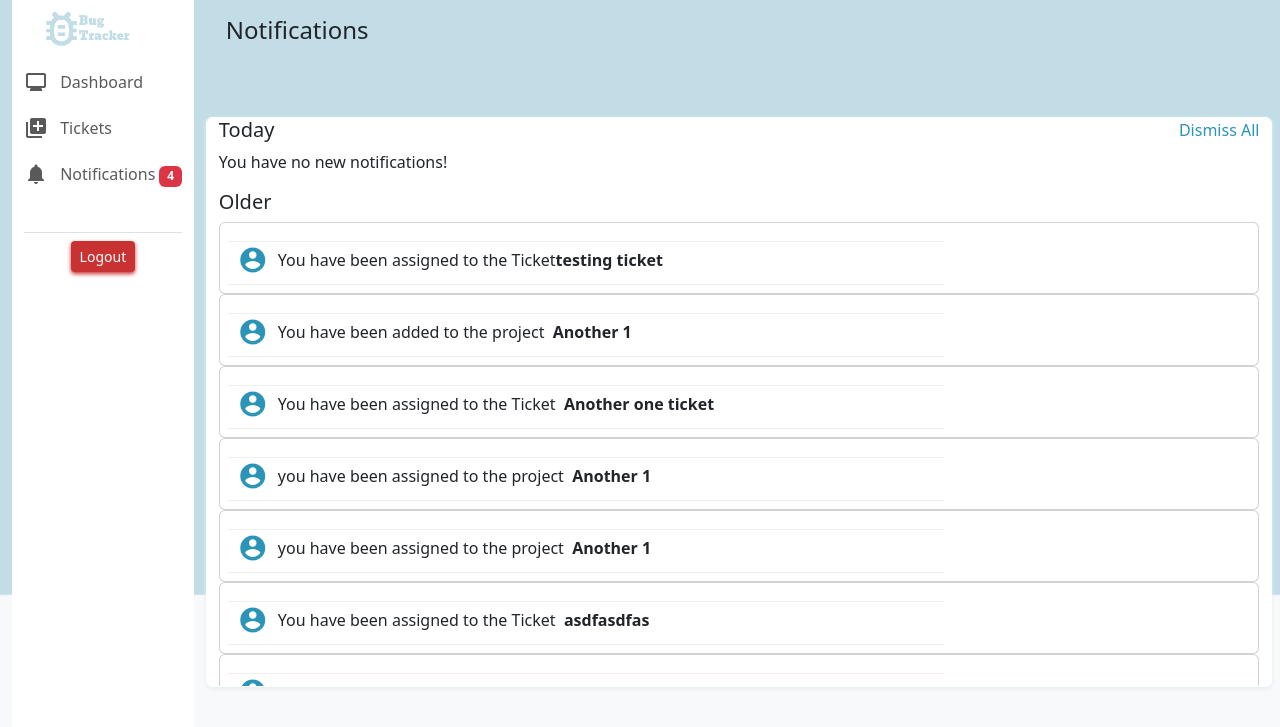
After one commit to ntwari-bruce/Issue-Tracking-webapp, a Django app: page /notifications in a window 1280 px wide. The commit adds this page. Shown: the top 727 px of the page. Run offline with Django 4.2, Linux system fonts and the light colour scheme; a user stored in the database is signed in; data comes from the database, SQL or seed files in the repository; some libraries are stand-ins or nearby versions.

Commit message:
main features in notification feature

```diff
--- a/Issue_Tracking_system/bug_tracker/static/index.js
+++ b/Issue_Tracking_system/bug_tracker/static/index.js
@@ -180,7 +180,6 @@ $(document).on('click', '.delete-ticket-link', function () {
     });
   }
 });
-
 document.addEventListener('DOMContentLoaded', function() {
   // Function to handle the click event on the ticket row
   function handleTicketClick(event) {
@@ -328,15 +327,17 @@ document.addEventListener('DOMContentLoaded', function() {
                       </div>
                       <div class="d-flex justify-content-between">
                         <div class="size3 ps-2">${savedComment.content}</div>
-                        <div>
-                          <span class="material-icons align-text-center more-vert-icon2 pe-3">
-                            more_horiz
-                          </span>
+                        <div class="dropdown">
+                        <i class="material-icons more-vert-iconx" data-bs-toggle="dropdown" aria-haspopup="true" aria-expanded="false" >more_horiz</i>
+                        <div class="dropdown-menu">
+                          <a class="dropdown-item delete-comment-link" data-comment-id="${ savedComment.id }">Delete Comment</a>
                         </div>
+                      </div>
                       </div>
                     </div>
                   `;
                   commentsContainer.insertAdjacentHTML('afterbegin', newCommentHTML);
+
 
                   // Clear the comment input field
                   commentInput.value = '';
--- /dev/null
+++ b/Issue_Tracking_system/bug_tracker/static/notifications.js
@@ -0,0 +1,21 @@
+window.addEventListener('DOMContentLoaded', (event) => {
+    const dismissAll = document.getElementById('dismiss-all');
+    const notificationCards = document.querySelectorAll('.notification-card');
+    const today = document.querySelector('.today');
+    const older = document.querySelector('.older');
+
+    dismissAll.addEventListener('click', function(e){
+        e.preventDefault();
+        notificationCards.forEach(card => {
+            card.classList.add('display-none');
+        });
+        today.style.display = 'none';
+        older.style.display = 'none';
+        dismissAll.style.display = 'none';
+        const row = document.querySelector('.notification-container');
+        const message = document.createElement('h4');
+        message.classList.add('text-center');
+        message.innerHTML = 'All caught up!';
+        row.appendChild(message);
+    });
+});
--- a/Issue_Tracking_system/bug_tracker/static/styles.css
+++ b/Issue_Tracking_system/bug_tracker/static/styles.css
@@ -279,3 +279,117 @@ tbody td {
   background-color: #458da5;
   border: 1px solid #458da5;
 }
+
+.row1{
+  padding-top: 15px;
+  width: 50%;
+  display: flex;
+  flex-flow: column;
+  .card{
+    width: 100%;
+    margin-bottom: 5px;
+    display: block;
+    transition: opacity 0.3s;
+  }
+}
+
+
+.card-body{
+  padding: 0.5rem;
+  table{
+    width: 100%;
+    tr{
+      display:flex;
+      td{
+        a.btn{
+          font-size: 0.8rem;
+          padding: 3px;
+        }
+      }
+      td:nth-child(2){
+        text-align:right;
+        justify-content: space-around;
+      }
+    }
+  }
+
+}
+
+.card-body{
+  padding: 0.5rem;
+  table{
+    width: 100%;
+    tr{
+      display:flex;
+      td{
+        a.btn{
+          font-size: 0.8rem;
+          padding: 3px;
+        }
+      }
+      td:nth-child(2){
+        text-align:right;
+        justify-content: space-around;
+      }
+    }
+  }
+
+}
+.card-title:before {
+  display: inline-block;
+  font-family: 'Material Icons';
+  font-weight: 900;
+  font-size: 1.1rem;
+  text-align: center;
+  border: 2px solid grey;
+  border-radius: 100px;
+  width: 30px;
+  height: 10px;
+  padding-bottom: 1px;
+  margin-right: 5px;
+}
+
+.notification-invitation {
+  .card-body {
+    .card-title:before {
+      color: #90CAF9;
+      border-color: #90CAF9;
+    }
+  }
+}
+.card.display-none{
+  display: none;
+  transition: opacity 2s;
+}
+.y-n{
+  text-decoration: none;
+  color: #2b94b7;
+}
+
+.matt{
+  size: 20px;
+}
+.not-text{
+  align-items: center;
+  vertical-align: center;
+  text-align: center;
+}
+.card-title {
+  display: flex;
+  align-items: center;
+}
+
+.card-title span.material-icons-outlined {
+  margin-right: 10px;
+  vertical-align: middle;
+}
+.card-title span.material-icons{
+  margin-right: 10px;
+  vertical-align: middle;
+  font-size: 30px;
+  color: #2b94b7;
+}
+.notification-container {
+  max-height: 570px;
+  overflow-y: auto;
+}
--- a/Issue_Tracking_system/bug_tracker/templates/bug_tracker/index.html
+++ b/Issue_Tracking_system/bug_tracker/templates/bug_tracker/index.html
@@ -172,7 +172,6 @@
       </div>
     </div>
   </div>
-
 {% endblock %}
 {% block script %}
 <script src="{% static 'chart1.js' %}"></script>
--- a/Issue_Tracking_system/bug_tracker/templates/bug_tracker/layout.html
+++ b/Issue_Tracking_system/bug_tracker/templates/bug_tracker/layout.html
@@ -35,12 +35,12 @@
                           </span> <span class="align-top ps-2 text-color4">Dashboard</span></a>
                       </li>
                       <li class="nav-item ">
-                        <a class="nav-link" href="#"><span class="material-icons md2-17 md-light3">
+                        <a class="nav-link" href="{% url 'tickets' %}"><span class="material-icons md2-17 md-light3">
                           queue
                           </span> <span class="align-top ps-2 text-color4">Tickets</span></a>
                       </li>
                       <li class="nav-item">
-                        <a class="nav-link " href="#"><span class="material-icons md2-17 md-light3">
+                        <a class="nav-link " href="{% url 'notifications'%}"><span class="material-icons md2-17 md-light3">
                           notifications
                           </span> <span class="align-top ps-2 text-color4">Notifications<span class="badge bg-danger ms-1">4</span></span></a>
                       </li>
--- /dev/null
+++ b/Issue_Tracking_system/bug_tracker/templates/bug_tracker/notifications.html
@@ -0,0 +1,67 @@
+{% extends "bug_tracker/layout.html" %}
+
+{% block title %}Notifications{% endblock %}
+
+{% load static %}
+
+{% block content %}
+<div class="col-sm-10">
+    <div class="pt-3 ps-2 h4 pb-3">Notifications</div>
+    <div class="row">
+        <div class="col-sm-12 bg-light2 border-charts mt-5 rounded notification-container">
+            <div class="d-flex justify-content-between">
+                <div class="h5 today">Today</div>
+                <div class="dismiss"><a id="dismiss-all" class="y-n" href="#">Dismiss All</a></div>
+            </div>
+            {% if none_notification %}
+                <p>{{ none_notification }}</p>
+            {% endif %}
+
+            {% if notifications %}
+                {% for notification in notifications %}
+                    <div class="card notification-card notification-invitation mt-1">
+                        <div class="card-body">
+                            <table>
+                                <tr>
+                                    <td style="width:70%">
+                                        <div class="card-title">
+                                            <span class="material-icons">account_circle</span>
+                                            {{ notification.message|safe }}
+                                        </div>
+                                    </td>
+                                </tr>
+                            </table>
+                        </div>
+                    </div>
+                {% endfor %}
+            {% endif %}
+
+            <div class="d-flex justify-content-between mt-3">
+                <div class="h5 older">Older</div>
+            </div>
+            {% if older_notifications %}
+                {% for notification in older_notifications %}
+                    <div class="card notification-card notification-invitation">
+                        <div class="card-body">
+                            <table>
+                                <tr>
+                                    <td style="width:70%">
+                                        <div class="card-title">
+                                            <span class="material-icons">account_circle</span>
+                                            {{ notification.message|safe }}
+                                        </div>
+                                    </td>
+                                </tr>
+                            </table>
+                        </div>
+                    </div>
+                {% endfor %}
+            {% endif %}
+        </div>
+    </div>
+</div>
+{% endblock %}
+{% block script %}
+<script src="{% static 'notifications.js' %}"></script>
+<script src="{% static 'index.js' %}"></script>
+{% endblock %}
--- a/Issue_Tracking_system/bug_tracker/urls.py
+++ b/Issue_Tracking_system/bug_tracker/urls.py
@@ -16,6 +16,8 @@ urlpatterns=[
     path("update_members/<int:id>", views.update_members, name="update_members"),
     path("create_ticket/<int:project_id>", views.create_ticket, name="create_ticket"),
     path("update_ticket/<int:project_id>", views.update_ticket, name="update_ticket"),
+    path("tickets", views.tickets, name="tickets"),
+    path("notifications", views.notifications, name="notifications"),
 
     #api routes
     path('api/project/<int:pk>/', views.project_detail, name='project-detail'),
@@ -25,6 +27,9 @@ urlpatterns=[
     path("project_view/<int:project_id>/edit_ticket/<int:ticket_id>/", views.edit_ticket, name="edit_ticket"),
     path("project_view/<int:project_id>/get_ticket_details/<int:ticket_id>/", views.get_ticket_details, name="get_ticket_details"),
     path("save_comment/", views.save_comment, name='save_comment'),
-    path("delete_comment/<int:comment_id>/", views.delete_comment, name="delete_comment")
+    path("delete_comment/<int:comment_id>/", views.delete_comment, name="delete_comment"),
+    path("chart_data/", views.chart_data, name="chart_data"),
+    path("chart_data2/", views.chart_data2, name="chart_data2"),
+    path("chart_data3/", views.chart_data3, name="chart_data3")
 
 ]
--- a/Issue_Tracking_system/bug_tracker/views.py
+++ b/Issue_Tracking_system/bug_tracker/views.py
@@ -1,8 +1,8 @@
 from django.shortcuts import render, get_object_or_404
 from django.http import HttpResponse, request, HttpResponseRedirect
 from django.contrib.auth.decorators import login_required
-from django.db import IntegrityError
-from .models import CustomUser, Project, Ticket, Comment
+from django.db import IntegrityError, models
+from .models import CustomUser, Project, Ticket, Comment, Notification
 from django.contrib import auth
 from django.contrib.auth import authenticate,login as auth_login, logout as auth_logout, get_backends
 from django.urls import reverse
@@ -12,6 +12,11 @@ from django.core.paginator import Paginator
 import json
 from django.core.serializers.json import DjangoJSONEncoder
 from django.core.serializers import serialize
+from datetime import datetime, timedelta, time
+from django.utils import timezone
+
+
+
 
 
 # Create your views here
@@ -110,6 +115,17 @@ def create_project(request):
         project.save()
         team_members = CustomUser.objects.filter(pk__in=team_members_ids)
         project.team_members.set(team_members)
+        # sending a notification to another user
+        for member in list(team_members):
+            if member != request.user:
+                notification = Notification(
+                    user = member,
+                    project = project,
+                    message = f"You have been added to the project &nbsp;<b>{project.project_name}</b>",
+                    created_at = timezone.now()
+                )
+                notification.save()
+
         return HttpResponseRedirect(reverse("index"))
 
 
@@ -141,6 +157,16 @@ def update_project(request):
         project.save()
         team_members = CustomUser.objects.filter(pk__in=team_members_ids)
         project.team_members.set(team_members)
+        # notify the users involved in the project
+        for member in list(team_members):
+            if member != request.user:
+                notification = Notification(
+                    user = member,
+                    project = project,
+                    message =  f"The project &nbsp;<b>{project.project_name}</b> &nbsp;have been added updated",
+                    created_at = timezone.now()
+                )
+                notification.save()
         return HttpResponseRedirect(reverse("index"))
 
 #deleting a project
@@ -150,6 +176,7 @@ def delete_project(request, id):
         try:
             project = Project.objects.get(id=id)
             project.delete()
+
             return JsonResponse({"message": "Project deleted successfully"})
         except Project.DoesNotExist:
             return JsonResponse({"error": "Project not found"}, status=404)
@@ -184,7 +211,7 @@ def project_view(request, id):
             "tickets": page_obj1
         })
 
-# updating members
+# updating members for the project
 def update_members(request, id):
     project = Project.objects.get(id=id)
 
@@ -194,6 +221,16 @@ def update_members(request, id):
         # Getting the team members
         team_members = CustomUser.objects.filter(pk__in=team_members_ids)
         project.team_members.set(team_members)
+        # notifying the new members
+        for member in list(team_members):
+            if member != request.user:
+                notification = Notification(
+                    user = member,
+                    project = project,
+                    message = f"you have been assigned to the project &nbsp;<b>{project.project_name}</b",
+                    created_at = timezone.now()
+                )
+                notification.save()
         return HttpResponseRedirect(reverse("project_view", kwargs={"id": id}))
 
 # deleting a team_member from the project
@@ -202,6 +239,15 @@ def delete_member(request, project_id, member_id):
         project = get_object_or_404(Project, id=project_id)
         team_member = get_object_or_404(CustomUser, id=member_id)
         project.team_members.remove(team_member)
+
+        # notify the member
+        if team_member != request.user:
+            notification = Notification(
+                user = team_member,
+                project = project,
+                message = f"You have been removed from the project &nbsp;<b>{ project.project_name }</b>"
+            )
+            notification.save()
         # Return an empty response with status code 204 (No Content)
         return HttpResponse(status=204)
 
@@ -218,6 +264,8 @@ def create_ticket(request, project_id):
 
         # Get the project instance
         project = Project.objects.get(id=project_id)
+        # project team_members
+        members_project = project.team_members.all()
 
 
         # Create the ticket
@@ -232,9 +280,20 @@ def create_ticket(request, project_id):
             estimated_time=time_estimate
         )
         # assigned devs
-        team_members = CustomUser.objects.filter(pk__in=team_members_ids)
+        # Filter team_members who are also part of members_project
+        team_members = members_project.filter(id__in=team_members_ids)
+
         ticket.assigned_devs.set(team_members)
-
+        # notify the members
+        for member in list(team_members):
+            if member != request.user:
+                notification = Notification(
+                    user=member,
+                    project=project,
+                    message=f"You have been assigned to the Ticket &nbsp;<b>{title}</b",
+                    created_at=timezone.now()
+                )
+                notification.save()
         # Redirect to the project details page
         return HttpResponseRedirect(reverse("project_view", kwargs={"id": project_id}))
 
@@ -244,8 +303,24 @@ def delete_ticket(request, project_id, ticket_id):
     if request.method == "DELETE":
         project = get_object_or_404(Project, id=project_id)
         ticket = get_object_or_404(Ticket, id=ticket_id)
-        project.project_tickets.remove(ticket)
-        return HttpResponse(status=204)
+        team_members = ticket.project.team_members.all()
+        ticket_name = ticket.title
+        # Ensure the ticket belongs to the project before deleting it
+        if ticket.project == project:
+            ticket.delete()
+            # notify the users who were assigned
+            for member in list(team_members):
+                if member != request.user:
+                    notification = Notification(
+                        user=member,
+                        project=project,
+                        message=f"Ticket &nbsp;<b>{ticket_name}</b> &nbsp;have been deleted from the project<b>&nbsp;{project.project_name}</b>",
+                        created_at=timezone.now()
+                    )
+                    notification.save()
+            return HttpResponse(status=204)
+        else:
+            return HttpResponse(status=404)
     else:
         return HttpResponse(status=405)
 
@@ -287,7 +362,6 @@ def update_ticket(request, project_id):
         time_estimate = request.POST.get('Time')
         priority = request.POST.get('priority')
         status = request.POST.get('status')
-        print("This is the ticket id:", ticket_id)
         # Update the ticket object with the new values
         ticket = Ticket.objects.get(id=ticket_id)
         ticket.title = title
@@ -297,6 +371,18 @@ def update_ticket(request, project_id):
         ticket.priority = priority
         ticket.status = status
         ticket.save()
+        # Notify the assigned developers about the ticket update
+        assigned_developers = CustomUser.objects.filter(pk__in=assigned_devs)
+        for dev in assigned_developers:
+            if dev != request.user:
+                notification = Notification(
+                    user=dev,
+                    project=project,
+                    message=f"The ticket &nbsp; <b>{ticket.title}</b>&nbsp; has been updated.",
+                    created_at=timezone.now()
+                )
+                notification.save()
+
 
         return HttpResponseRedirect(reverse("project_view", kwargs={"id": project_id}))
 
@@ -334,9 +420,9 @@ def get_ticket_details(request, project_id, ticket_id):
     return JsonResponse(data)
 
 
-# saving the comment
+# saving a comment
 def save_comment(request):
-    if request.method == 'POST':
+    if request.method == "POST":
         ticket_id = request.POST.get('ticketId')
         project_id = request.POST.get('projectId')
         content = request.POST.get('content')
@@ -358,7 +444,18 @@ def save_comment(request):
             'created_at': comment.created_at.strftime('%Y-%m-%d %H:%M:%S'),
             'content': comment.content
         }
-        print("These are the response data:",response_data)
+        # Notify the assigned developers about the comment
+        ticket = Ticket.objects.get(id=ticket_id)
+        assigned_devs = ticket.assigned_devs.all()
+        for dev in list(assigned_devs):
+            if dev != request.user:
+                notification = Notification(
+                    user=dev,
+                    project=ticket.project,
+                    message=f"A new comment has been added to the ticket &nbsp;<b>{ticket.title}</b>.",
+                    created_at=timezone.now()
+                )
+                notification.save()
         return JsonResponse(response_data)
 
 # delete comment
@@ -369,3 +466,70 @@ def delete_comment(request, comment_id):
         return HttpResponse(status=204)
     else:
         return HttpResponse(status=405)
+
+# all the user tickets
+def tickets(request):
+    if request.method == "GET":
+        tickets = Ticket.objects.filter(author=request.user)
+        paginator4 = Paginator(tickets, 10)
+        page_number4 = request.GET.get('page4')
+        page_obj4 = paginator4.get_page(page_number4)
+        return render(request, "bug_tracker/tickets.html", {
+            "tickets": page_obj4,
+            "page_range4": paginator4.page_range,
+            "page_number4": page_obj4.number,
+
+        })
+# getting ticket count by type
+def chart_data(request):
+    if request.method == "GET":
+        # Retrieve the ticket data
+        ticket_data = Ticket.objects.values("ticket_type").annotate(ticket_count=models.Count("id"))
+
+        # Prepare the data for JSON serialization
+        data = list(ticket_data)
+
+        # Return the data as JSON response
+        return JsonResponse(data, safe=False)
+# getting second chart data
+def chart_data2(request):
+    if request.method == "GET":
+        # Retrieve The ticket data
+        ticket_data = Ticket.objects.values("priority").annotate(ticket_count=models.Count("id"))
+        data = list(ticket_data)
+        # return data as a json response
+        return JsonResponse(data, safe=False)
+
+# getting third chart data
+def chart_data3(request):
+    if request.method == "GET":
+        # Retrieve the ticket data
+        ticket_data = Ticket.objects.values("status").annotate(ticket_count=models.Count("id"))
+        data = list(ticket_data)
+        # return data as a json response
+        return JsonResponse(data, safe=False)
+
+# view for all notifications
+def notifications(request):
+    if request.method == "GET":
+        notifications = Notification.objects.filter(user=request.user)
+
+        # Get the current datetime with the appropriate timezone
+        now = timezone.now()
+
+        # Define the time threshold for moving notifications from "Today" to "Older"
+        threshold = now - timedelta(seconds=60)
+
+        today_notifications = notifications.filter(created_at__gte=threshold)
+        older_notifications = notifications.filter(created_at__lt=threshold)
+
+        if today_notifications.exists():
+            return render(request, "bug_tracker/notifications.html", {
+                "notifications": today_notifications,
+                "older_notifications": older_notifications
+            })
+        else:
+            return render(request, "bug_tracker/notifications.html", {
+                "none_notification": "You have no new notifications!",
+                "older_notifications": older_notifications
+            })
```
Also changed, not shown: Issue_Tracking_system/bug_tracker/models.py (+13 -4 lines), Issue_Tracking_system/bug_tracker/static/chart1.js (+22 -19 lines), Issue_Tracking_system/bug_tracker/static/chart2.js (+22 -19 lines), Issue_Tracking_system/bug_tracker/static/chart3.js (+22 -19 lines), Issue_Tracking_system/bug_tracker/templates/bug_tracker/tickets.html (added, +53 -0 lines), Issue_Tracking_system/bug_tracker/migrations/0010_remove_project_tickets_alter_ticket_author.py (added), Issue_Tracking_system/bug_tracker/migrations/0011_notification.py (added), Issue_Tracking_system/db.sqlite3.
